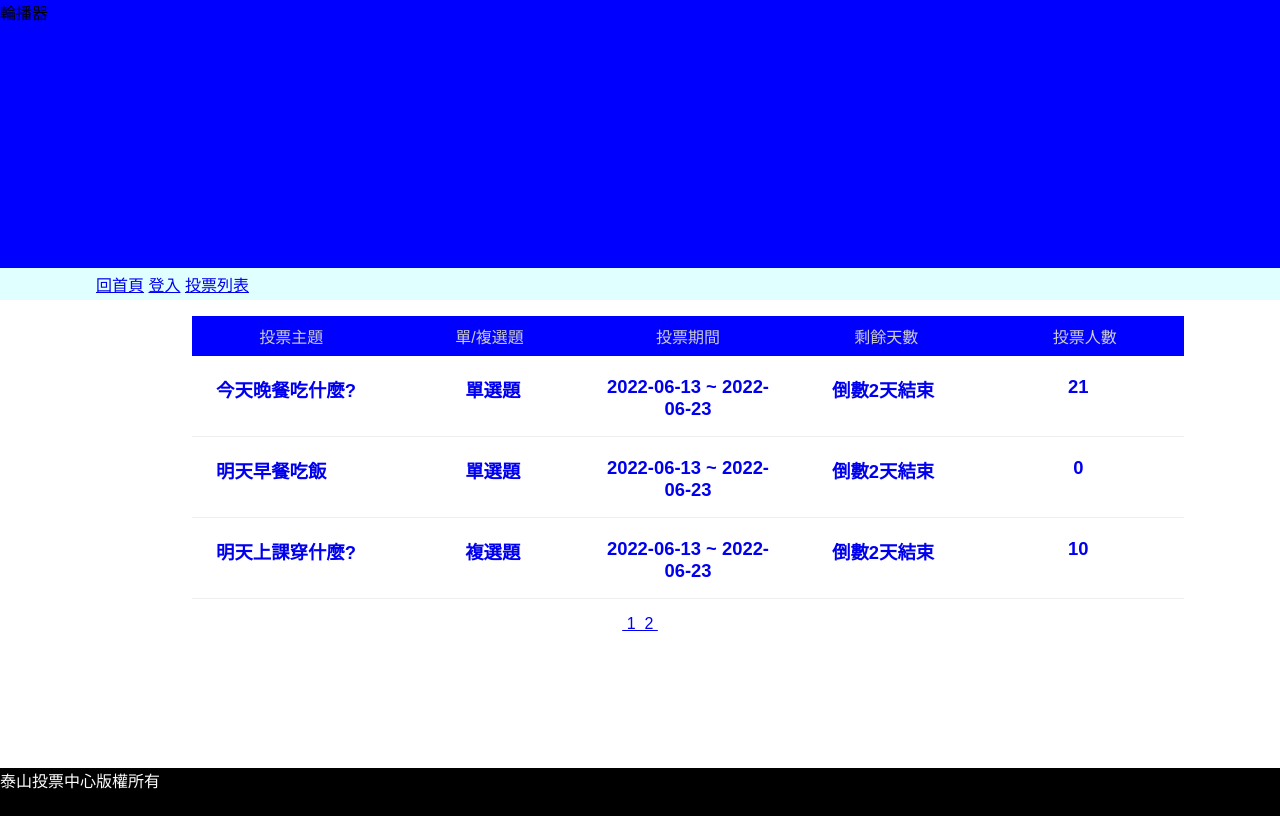
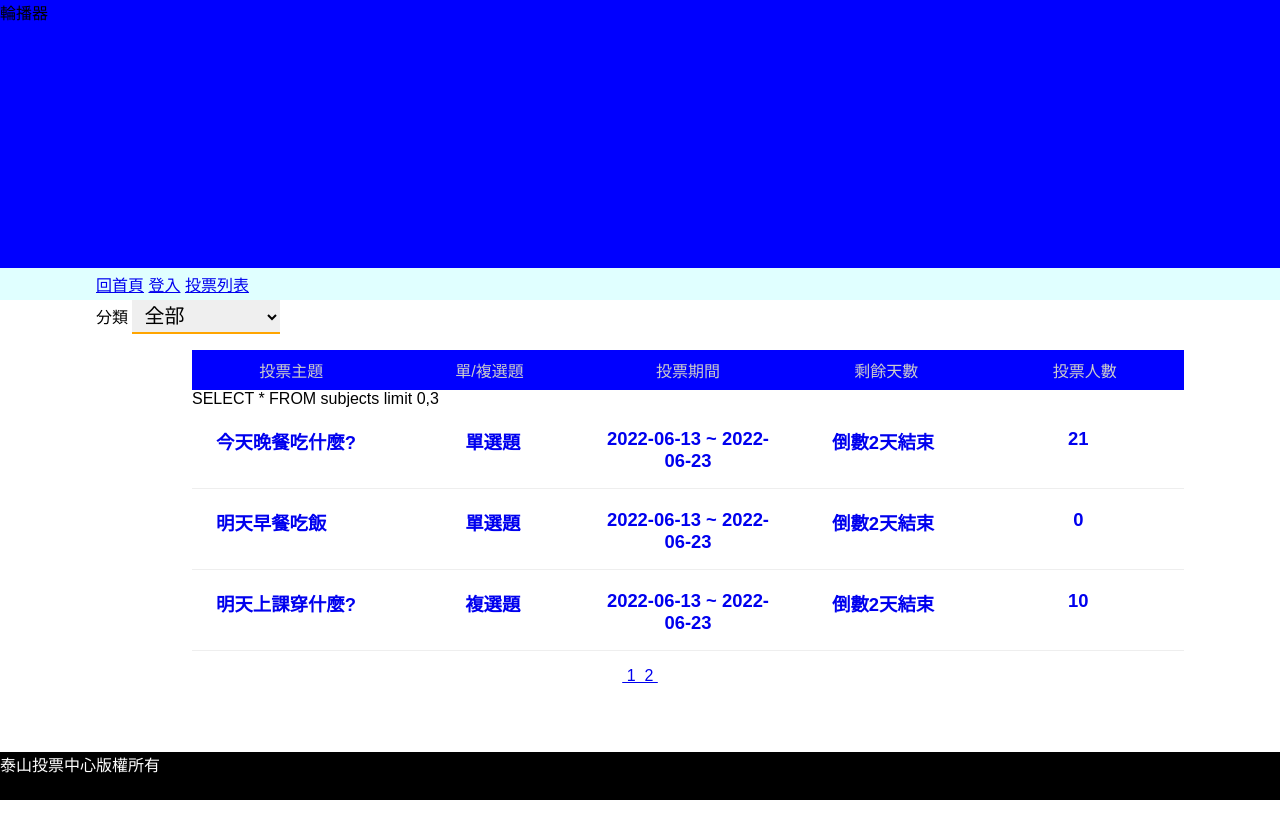
Before and after one commit to mackliu/11101-vote, a PHP site: page / in a window 1280 px wide. Run offline with PHP 8.4, Linux system fonts and the light colour scheme; data comes from the database, SQL or seed files in the repository; tables that the repository leaves empty hold one stand-in row (values such as "Sample post").

Commit message:
將分類功能套用到前台的排序及分頁上

```diff
--- a/api/add_vote.php
+++ b/api/add_vote.php
@@ -1,14 +1,13 @@
 <?php
 //引入base.php
 include_once "base.php";
-
 //接收來自表單傳來的投票主題文字內容
 $subject=$_POST['subject'];
 
 //建立資料陣列，請參考base.php中的函式save($table,$arg)
 $add_subject=[
     'subject'=>$subject,
-    'type_id'=>1,
+    'type_id'=>$_POST['types'],
     'multiple'=>$_POST['multiple'],
     'start'=>date("Y-m-d"),
     'end'=>date("Y-m-d",strtotime("+10 days")),
--- a/api/base.php
+++ b/api/base.php
@@ -29,7 +29,7 @@
         case 1:
 
             //判斷參數是否為陣列
-            if(is_array($arg[0])){
+            if(is_array($arg[0]) && !empty($arg[0])){
 
                 //使用迴圈來建立條件語句的字串型式，並暫存在陣列中
                 foreach($arg[0] as $key => $value){
@@ -40,14 +40,17 @@
 
                 //使用implode()來轉換陣列為字串並和原本的$sql字串再結合
                 $sql.=" WHERE ". implode(" AND " ,$tmp);
+            }elseif(empty($arg[0])){
+
             }else{
-
                 //如果參數不是陣列，那應該是SQL語句字串，因此直接接在原本的$sql字串之後即可
                 $sql.=$arg[0];
+
             }
         break;
         case 2:
 
+            if(!empty($arg[0])){
                 //第一個參數必須為陣列，使用迴圈來建立條件語句的陣列
                 foreach($arg[0] as $key => $value){
 
@@ -57,6 +60,9 @@
 
                         //將條件語句的陣列使用implode()來轉成字串，最後再接上第二個參數(必須為字串)
                         $sql.=" WHERE ". implode(" AND " ,$tmp) . $arg[1];
+            }else{
+                $sql.=$arg[1];
+            }
         break;
 
         //執行連線資料庫查詢並回傳sql語句執行的結果
@@ -64,7 +70,7 @@
 
         //fetchAll()加上常數參數FETCH_ASSOC是為了讓取回的資料陣列中
         //只有欄位名稱,而沒有數字的索引值
-        //echo $sql;
+        echo $sql;
         return $pdo->query($sql)->fetchAll(PDO::FETCH_ASSOC);
 
     }
--- a/api/edit_vote.php
+++ b/api/edit_vote.php
@@ -11,6 +11,7 @@
 
 $subject['subject']=$new_subject;
 $subject['multiple']=$_POST['multiple'];
+$subject['type_id']=$_POST['types'];
 
 //使用save()函式把投票主題存至資料表subjects中
 save('subjects',$subject);
--- a/css/front.css
+++ b/css/front.css
@@ -51,3 +51,10 @@
     padding: 0.25rem;
     border:1px solid #ccc;
 }
+
+#types{
+    padding:0.25rem 0.5rem;
+    font-size:1.25rem;
+    border:0;
+    border-bottom:2px solid orange;
+}
--- a/front/vote_list.php
+++ b/front/vote_list.php
@@ -8,7 +8,28 @@
     $querystr="&order={$_GET['order']}&type={$_GET['type']}";
 }
 
+$queryfilter="";
+if(isset($_GET['filter'])){
+    $queryfilter="&filter={$_GET['filter']}";
+}
+
+
 ?>
+    <div>
+        <label for="types">分類</label>
+        <select name="types" id="types" onchange="location.href=`?filter=${this.value}<?=$p;?><?=$querystr;?>`">
+            <option value="0">全部</option>
+        <?php
+            $types=all("types");
+            foreach($types as $type){
+                $selected=(isset($_GET['filter']) && $_GET['filter']==$type['id'])?'selected':'';
+                echo "<option value='{$type['id']}' $selected>";
+                echo $type['name'];
+                echo "</option>";
+            }
+            ?>
+        </select>
+    </div>
 <div>
         <ul class='list'>
             <li class='list-header'>
@@ -16,44 +37,44 @@
                 <?php
                 if(isset($_GET['type']) && $_GET['type']=='asc'){
                 ?>
-                <div><a href="?order=multiple&type=desc<?=$p;?>">單/複選題</a></div>
+                <div><a href="?order=multiple&type=desc<?=$p;?><?=$queryfilter;?>">單/複選題</a></div>
                 <?php
                 }else{
                 ?>
-                <div><a href="?order=multiple&type=asc<?=$p;?>">單/複選題</a></div>
+                <div><a href="?order=multiple&type=asc<?=$p;?><?=$queryfilter;?>">單/複選題</a></div>
                 <?php
                 }
                 ?>
                 <?php
                 if(isset($_GET['type']) && $_GET['type']=='asc'){
                 ?>
-                <div><a href="?order=end&type=desc<?=$p;?>">投票期間</a></div>
+                <div><a href="?order=end&type=desc<?=$p;?><?=$queryfilter;?>">投票期間</a></div>
                 <?php
                 }else{
                 ?>
-                <div><a href="?order=end&type=asc<?=$p;?>">投票期間</a></div>
+                <div><a href="?order=end&type=asc<?=$p;?><?=$queryfilter;?>">投票期間</a></div>
                 <?php
                 }
                 ?>
                 <?php
                 if(isset($_GET['type']) && $_GET['type']=='asc'){
                 ?>
-                    <div><a href="?order=remain&type=desc<?=$p;?>">剩餘天數</a></div>
+                    <div><a href="?order=remain&type=desc<?=$p;?><?=$queryfilter;?>">剩餘天數</a></div>
                 <?php
                 }else{
                 ?>
-                    <div><a href="?order=remain&type=asc<?=$p;?>">剩餘天數</a></div>
+                    <div><a href="?order=remain&type=asc<?=$p;?><?=$queryfilter;?>">剩餘天數</a></div>
                 <?php
                     }
                 ?>
                 <?php
                 if(isset($_GET['type']) && $_GET['type']=='asc'){
                 ?>
-                <div><a href='?order=total&type=desc<?=$p;?>'>投票人數</a></div>
+                <div><a href='?order=total&type=desc<?=$p;?><?=$queryfilter;?>'>投票人數</a></div>
                 <?php
                 }else{
                 ?>
-                <div><a href='?order=total&type=asc<?=$p;?>'>投票人數</a></div>
+                <div><a href='?order=total&type=asc<?=$p;?><?=$queryfilter;?>'>投票人數</a></div>
                 <?php
                 }
                 ?>
@@ -82,14 +103,22 @@
              *
              */
 
-            $total=math('subjects','count','id');
+            $filter=[];
+            if(isset($_GET['filter'])){
+                if(!$_GET['filter']==0){
+                    $filter=['type_id'=>$_GET['filter']];
+                }
+            }
+
+            $total=math('subjects','count','id',$filter);
             $div=3;
             $pages=ceil($total/$div);
             $now=isset($_GET['p'])?$_GET['p']:1;
             $start=($now-1)*$div;
             $page_rows=" limit $start,$div";
 
-            $subjects=all('subjects',$orderStr . $page_rows);
+
+            $subjects=all('subjects',$filter,$orderStr . $page_rows);
 
             //使用迴圈將每一筆資料的內容顯示在畫面上
             foreach($subjects as $subject){
@@ -124,11 +153,13 @@
         </ul>
         <div class="text-center">
         <?php
-        for($i=1;$i<=$pages;$i++){
+        if($pages > 1){
+            for($i=1;$i<=$pages;$i++){
 
-            echo "<a href='?p={$i}{$querystr}'>&nbsp;";
-            echo $i;
-            echo "&nbsp;</a>";
+                echo "<a href='?p={$i}{$querystr}{$queryfilter}'>&nbsp;";
+                echo $i;
+                echo "&nbsp;</a>";
+            }
         }
 
         ?>
```
Also changed, not shown: back/add_vote.php (+12 -0 lines), back/edit.php (+13 -0 lines). Lines whose indentation alone changed are shown as unchanged.
